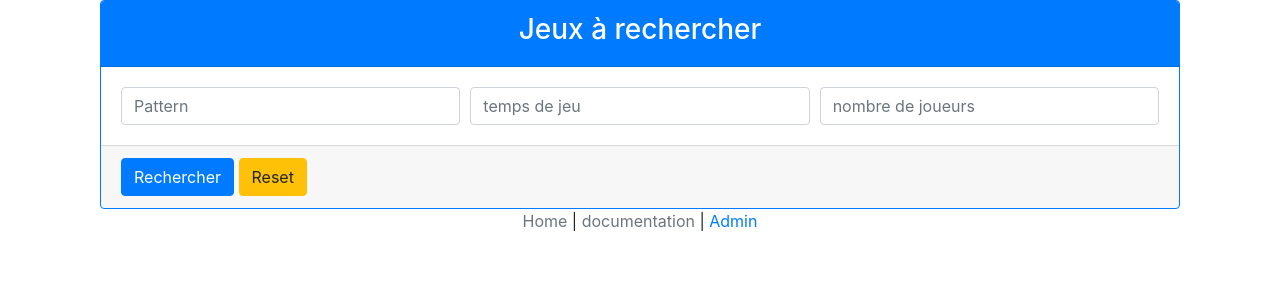
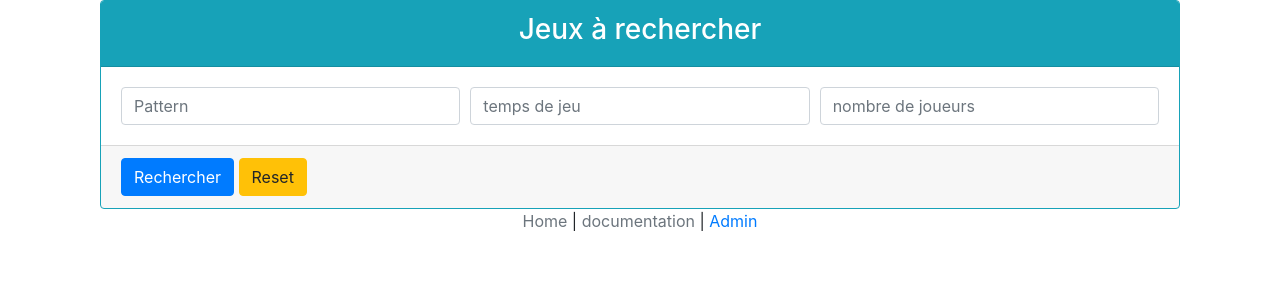
Before and after one commit to fmareuil/ludogo, a Django app: page /game/search in a window 1280 px wide. Shown: the part 58-358 px from the top of the page. Run offline with Django 3.2, Linux system fonts and the light colour scheme; some libraries are stand-ins or nearby versions.

Commit message:
color code search and add

```diff
--- a/film/templates/film/addnew_movie.html
+++ b/film/templates/film/addnew_movie.html
@@ -3,8 +3,8 @@
 {% block content %}
 <form method="get" action="{% url 'film:addnew' %}">
     <div class="container">
-    <div class="card border-primary">
-        <div class="card-header text-center text-white bg-primary"><h3>Titre du film à ajouter</h3></div>
+    <div class="card border-success">
+        <div class="card-header text-center text-white bg-success"><h3>Titre du film à ajouter</h3></div>
         <div class="card-body">
           <input class="form-control" id="id_newmovie"
                  placeholder="Entrez un titre" type="text" name="newmovie"
--- a/film/templates/film/search_movie.html
+++ b/film/templates/film/search_movie.html
@@ -10,8 +10,8 @@
 
 <form method="get" action="{% url 'film:search' %}">
     <div class="container">
-    <div class="card border-primary">
-        <div class="card-header text-center text-white bg-primary"><h3>Films à rechercher</h3></div>
+    <div class="card border-info">
+        <div class="card-header text-center text-white bg-info"><h3>Films à rechercher</h3></div>
         <div class="card-body">
         <input class="form-control" id="id_search_field" placeholder="Pattern" type="text" name="search_field" value="">
         </div>
--- a/jeu/templates/jeu/addnew_game.html
+++ b/jeu/templates/jeu/addnew_game.html
@@ -3,8 +3,8 @@
 {% block content %}
 <form method="get" action="{% url 'jeu:addnew' %}">
     <div class="container">
-    <div class="card border-primary">
-        <div class="card-header text-center text-white bg-primary"><h3>Nom du jeu à ajouter</h3></div>
+    <div class="card border-success">
+        <div class="card-header text-center text-white bg-success"><h3>Nom du jeu à ajouter</h3></div>
         <div class="card-body">
           <input class="form-control" id="id_newgame"
                  placeholder="Entrez un titre" type="text" name="newgame"
--- a/jeu/templates/jeu/search_game.html
+++ b/jeu/templates/jeu/search_game.html
@@ -11,8 +11,8 @@
 <div class="container">
 <form method="get" action="{% url 'jeu:search' %}">
     <div class="container">
-    <div class="card border-primary">
-        <div class="card-header text-center text-white bg-primary"><h3>Jeux à rechercher</h3></div>
+    <div class="card border-info">
+        <div class="card-header text-center text-white bg-info"><h3>Jeux à rechercher</h3></div>
         <div class="card-body">
             <div class="form-row">
                 <div class="col">
```
